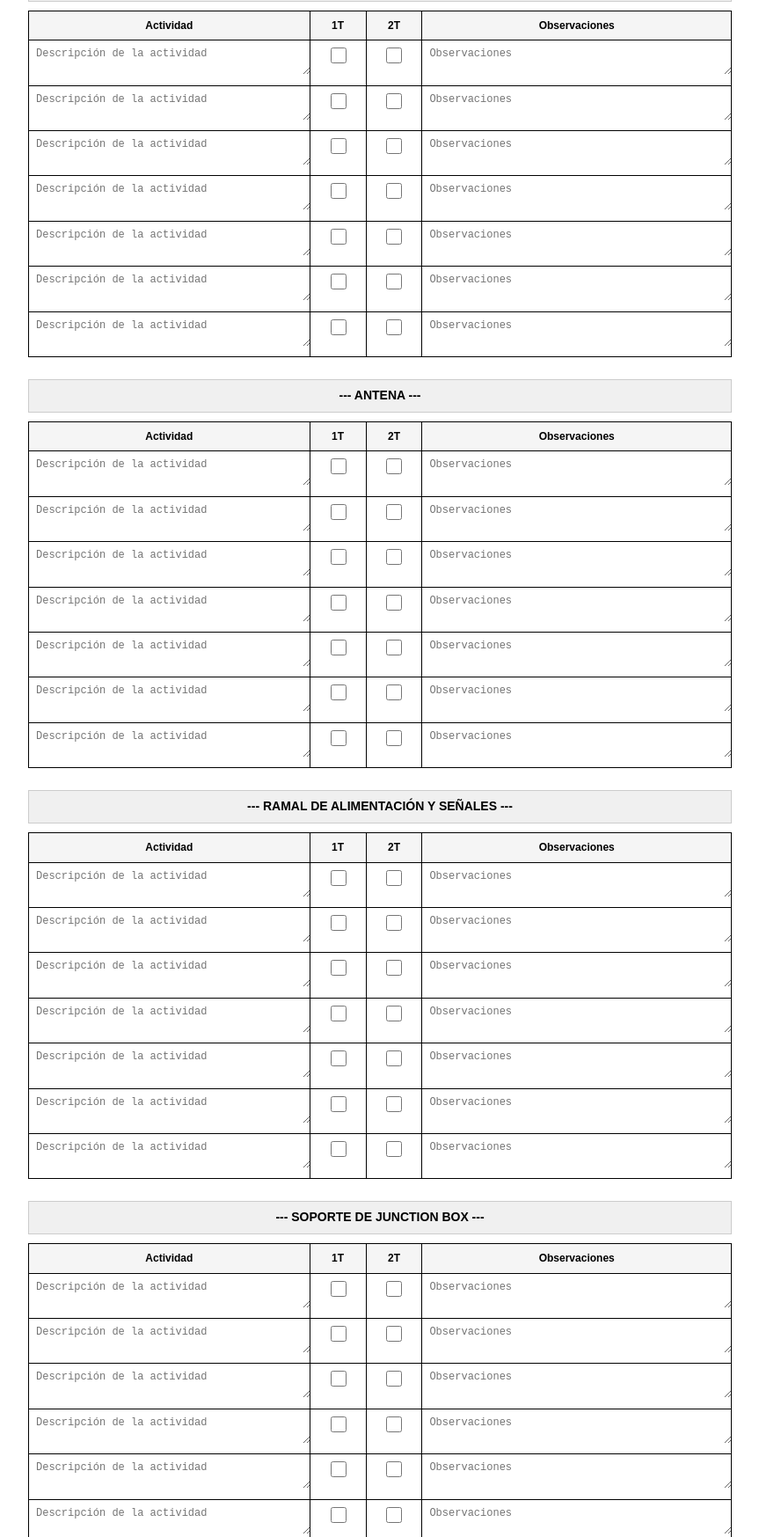
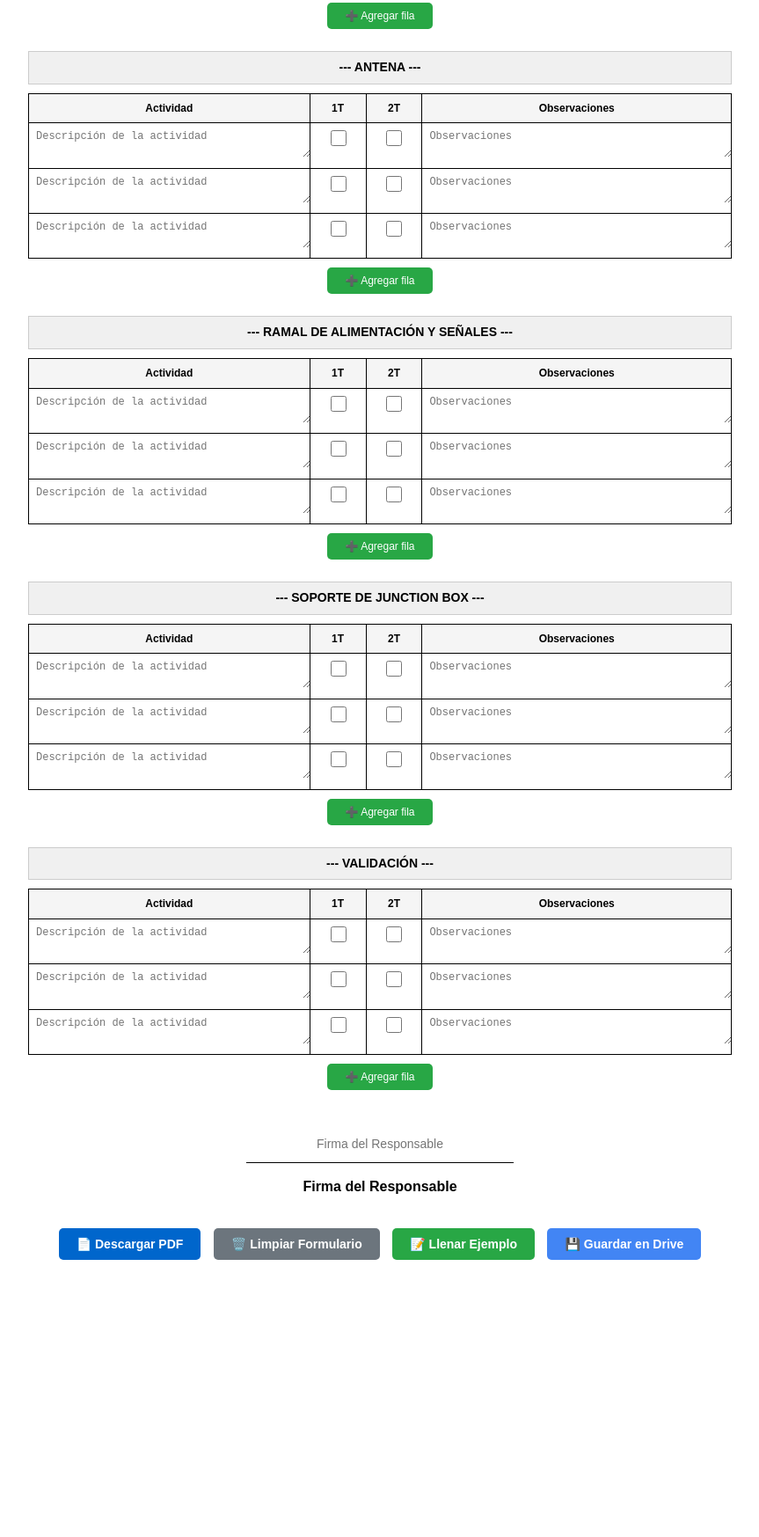
Before and after one commit to Moicano-uni/Fluitronic, a plain HTML site: page formato-trabajo.html in a window 1280 px wide. Shown: the part 952-2699 px from the top of the page at 88% size, without its empty margins (208-1071 px from the left). After the commit the page ends 2429 px from the top, so only its background shows below. Drawn offline with Linux system fonts and the light colour scheme.

Commit message:
Update formato-trabajo.html

```diff
--- a/formato-trabajo.html
+++ b/formato-trabajo.html
@@ -81,7 +81,7 @@
         .work-table {
             width: 100%;
             border-collapse: collapse;
-            margin-bottom: 25px;
+            margin-bottom: 10px;
         }
 
         .work-table th {
@@ -140,6 +140,25 @@
             cursor: pointer;
         }
 
+        .add-button-section {
+            text-align: center;
+            margin-bottom: 25px;
+        }
+
+        .add-row-btn {
+            background-color: #28a745;
+            color: white;
+            border: none;
+            padding: 8px 20px;
+            border-radius: 5px;
+            cursor: pointer;
+            font-size: 12px;
+        }
+
+        .add-row-btn:hover {
+            background-color: #218838;
+        }
+
         .signature-section {
             margin-top: 40px;
             text-align: center;
@@ -194,13 +213,18 @@
             color: white;
         }
 
+        .btn-drive {
+            background-color: #4285f4;
+            color: white;
+        }
+
         .btn:hover {
             opacity: 0.8;
         }
 
         @media print {
             body { margin: 0; padding: 15px; }
-            .buttons-section, .nav-header { display: none; }
+            .buttons-section, .nav-header, .add-button-section { display: none; }
             .section-title { page-break-inside: avoid; }
             .work-table { page-break-inside: auto; }
             .work-table tr { page-break-inside: avoid; }
@@ -234,10 +258,6 @@
             <input type="text" class="header-input" id="unidad-movil" placeholder="Escriba la unidad móvil">
         </div>
         <div class="header-field">
-            <label>Día:</label>
-            <input type="text" class="header-input" id="dia" placeholder="Escriba el día">
-        </div>
-        <div class="header-field">
             <label>Fecha:</label>
             <input type="date" class="header-input" id="fecha">
         </div>
@@ -247,9 +267,9 @@
         </div>
     </div>
 
-    <!-- 1. SEGURIDAD -->
+    <!-- SEGURIDAD -->
     <div class="section-title">--- SEGURIDAD ---</div>
-    <table class="work-table">
+    <table class="work-table" id="tabla-seguridad">
         <thead>
             <tr>
                 <th class="activity-col">Actividad</th>
@@ -277,36 +297,15 @@
                 <td class="check-col"><input type="checkbox" class="checkbox-input"></td>
                 <td><textarea class="obs-input" placeholder="Observaciones"></textarea></td>
             </tr>
-            <tr>
-                <td><textarea class="activity-input" placeholder="Descripción de la actividad"></textarea></td>
-                <td class="check-col"><input type="checkbox" class="checkbox-input"></td>
-                <td class="check-col"><input type="checkbox" class="checkbox-input"></td>
-                <td><textarea class="obs-input" placeholder="Observaciones"></textarea></td>
-            </tr>
-            <tr>
-                <td><textarea class="activity-input" placeholder="Descripción de la actividad"></textarea></td>
-                <td class="check-col"><input type="checkbox" class="checkbox-input"></td>
-                <td class="check-col"><input type="checkbox" class="checkbox-input"></td>
-                <td><textarea class="obs-input" placeholder="Observaciones"></textarea></td>
-            </tr>
-            <tr>
-                <td><textarea class="activity-input" placeholder="Descripción de la actividad"></textarea></td>
-                <td class="check-col"><input type="checkbox" class="checkbox-input"></td>
-                <td class="check-col"><input type="checkbox" class="checkbox-input"></td>
-                <td><textarea class="obs-input" placeholder="Observaciones"></textarea></td>
-            </tr>
-            <tr>
-                <td><textarea class="activity-input" placeholder="Descripción de la actividad"></textarea></td>
-                <td class="check-col"><input type="checkbox" class="checkbox-input"></td>
-                <td class="check-col"><input type="checkbox" class="checkbox-input"></td>
-                <td><textarea class="obs-input" placeholder="Observaciones"></textarea></td>
-            </tr>
         </tbody>
     </table>
+    <div class="add-button-section no-print">
+        <button class="add-row-btn" onclick="addRow('seguridad')">➕ Agregar fila</button>
+    </div>
 
-    <!-- 2. DESMONTAJE -->
+    <!-- DESMONTAJE -->
     <div class="section-title">--- DESMONTAJE ---</div>
-    <table class="work-table">
+    <table class="work-table" id="tabla-desmontaje">
         <thead>
             <tr>
                 <th class="activity-col">Actividad</th>
@@ -334,36 +333,15 @@
                 <td class="check-col"><input type="checkbox" class="checkbox-input"></td>
                 <td><textarea class="obs-input" placeholder="Observaciones"></textarea></td>
             </tr>
-            <tr>
-                <td><textarea class="activity-input" placeholder="Descripción de la actividad"></textarea></td>
-                <td class="check-col"><input type="checkbox" class="checkbox-input"></td>
-                <td class="check-col"><input type="checkbox" class="checkbox-input"></td>
-                <td><textarea class="obs-input" placeholder="Observaciones"></textarea></td>
-            </tr>
-            <tr>
-                <td><textarea class="activity-input" placeholder="Descripción de la actividad"></textarea></td>
-                <td class="check-col"><input type="checkbox" class="checkbox-input"></td>
-                <td class="check-col"><input type="checkbox" class="checkbox-input"></td>
-                <td><textarea class="obs-input" placeholder="Observaciones"></textarea></td>
-            </tr>
-            <tr>
-                <td><textarea class="activity-input" placeholder="Descripción de la actividad"></textarea></td>
-                <td class="check-col"><input type="checkbox" class="checkbox-input"></td>
-                <td class="check-col"><input type="checkbox" class="checkbox-input"></td>
-                <td><textarea class="obs-input" placeholder="Observaciones"></textarea></td>
-            </tr>
-            <tr>
-                <td><textarea class="activity-input" placeholder="Descripción de la actividad"></textarea></td>
-                <td class="check-col"><input type="checkbox" class="checkbox-input"></td>
-                <td class="check-col"><input type="checkbox" class="checkbox-input"></td>
-                <td><textarea class="obs-input" placeholder="Observaciones"></textarea></td>
-            </tr>
         </tbody>
     </table>
+    <div class="add-button-section no-print">
+        <button class="add-row-btn" onclick="addRow('desmontaje')">➕ Agregar fila</button>
+    </div>
 
-    <!-- 3. ANTENA -->
+    <!-- ANTENA -->
     <div class="section-title">--- ANTENA ---</div>
-    <table class="work-table">
+    <table class="work-table" id="tabla-antena">
         <thead>
             <tr>
                 <th class="activity-col">Actividad</th>
@@ -391,36 +369,15 @@
                 <td class="check-col"><input type="checkbox" class="checkbox-input"></td>
                 <td><textarea class="obs-input" placeholder="Observaciones"></textarea></td>
             </tr>
-            <tr>
-                <td><textarea class="activity-input" placeholder="Descripción de la actividad"></textarea></td>
-                <td class="check-col"><input type="checkbox" class="checkbox-input"></td>
-                <td class="check-col"><input type="checkbox" class="checkbox-input"></td>
-                <td><textarea class="obs-input" placeholder="Observaciones"></textarea></td>
-            </tr>
-            <tr>
-                <td><textarea class="activity-input" placeholder="Descripción de la actividad"></textarea></td>
-                <td class="check-col"><input type="checkbox" class="checkbox-input"></td>
-                <td class="check-col"><input type="checkbox" class="checkbox-input"></td>
-                <td><textarea class="obs-input" placeholder="Observaciones"></textarea></td>
-            </tr>
-            <tr>
-                <td><textarea class="activity-input" placeholder="Descripción de la actividad"></textarea></td>
-                <td class="check-col"><input type="checkbox" class="checkbox-input"></td>
-                <td class="check-col"><input type="checkbox" class="checkbox-input"></td>
-                <td><textarea class="obs-input" placeholder="Observaciones"></textarea></td>
-            </tr>
-            <tr>
-                <td><textarea class="activity-input" placeholder="Descripción de la actividad"></textarea></td>
-                <td class="check-col"><input type="checkbox" class="checkbox-input"></td>
-                <td class="check-col"><input type="checkbox" class="checkbox-input"></td>
-                <td><textarea class="obs-input" placeholder="Observaciones"></textarea></td>
-            </tr>
         </tbody>
     </table>
+    <div class="add-button-section no-print">
+        <button class="add-row-btn" onclick="addRow('antena')">➕ Agregar fila</button>
+    </div>
 
-    <!-- 4. RAMAL DE ALIMENTACIÓN Y SEÑALES -->
+    <!-- RAMAL DE ALIMENTACIÓN Y SEÑALES -->
     <div class="section-title">--- RAMAL DE ALIMENTACIÓN Y SEÑALES ---</div>
-    <table class="work-table">
+    <table class="work-table" id="tabla-ramal">
         <thead>
             <tr>
                 <th class="activity-col">Actividad</th>
@@ -448,36 +405,15 @@
                 <td class="check-col"><input type="checkbox" class="checkbox-input"></td>
                 <td><textarea class="obs-input" placeholder="Observaciones"></textarea></td>
             </tr>
-            <tr>
-                <td><textarea class="activity-input" placeholder="Descripción de la actividad"></textarea></td>
-                <td class="check-col"><input type="checkbox" class="checkbox-input"></td>
-                <td class="check-col"><input type="checkbox" class="checkbox-input"></td>
-                <td><textarea class="obs-input" placeholder="Observaciones"></textarea></td>
-            </tr>
-            <tr>
-                <td><textarea class="activity-input" placeholder="Descripción de la actividad"></textarea></td>
-                <td class="check-col"><input type="checkbox" class="checkbox-input"></td>
-                <td class="check-col"><input type="checkbox" class="checkbox-input"></td>
-                <td><textarea class="obs-input" placeholder="Observaciones"></textarea></td>
-            </tr>
-            <tr>
-                <td><textarea class="activity-input" placeholder="Descripción de la actividad"></textarea></td>
-                <td class="check-col"><input type="checkbox" class="checkbox-input"></td>
-                <td class="check-col"><input type="checkbox" class="checkbox-input"></td>
-                <td><textarea class="obs-input" placeholder="Observaciones"></textarea></td>
-            </tr>
-            <tr>
-                <td><textarea class="activity-input" placeholder="Descripción de la actividad"></textarea></td>
-                <td class="check-col"><input type="checkbox" class="checkbox-input"></td>
-                <td class="check-col"><input type="checkbox" class="checkbox-input"></td>
-                <td><textarea class="obs-input" placeholder="Observaciones"></textarea></td>
-            </tr>
         </tbody>
     </table>
+    <div class="add-button-section no-print">
+        <button class="add-row-btn" onclick="addRow('ramal')">➕ Agregar fila</button>
+    </div>
 
-    <!-- 5. SOPORTE DE JUNCTION BOX -->
+    <!-- SOPORTE DE JUNCTION BOX -->
     <div class="section-title">--- SOPORTE DE JUNCTION BOX ---</div>
-    <table class="work-table">
+    <table class="work-table" id="tabla-soporte">
         <thead>
             <tr>
                 <th class="activity-col">Actividad</th>
@@ -505,36 +441,15 @@
                 <td class="check-col"><input type="checkbox" class="checkbox-input"></td>
                 <td><textarea class="obs-input" placeholder="Observaciones"></textarea></td>
             </tr>
-            <tr>
-                <td><textarea class="activity-input" placeholder="Descripción de la actividad"></textarea></td>
-                <td class="check-col"><input type="checkbox" class="checkbox-input"></td>
-                <td class="check-col"><input type="checkbox" class="checkbox-input"></td>
-                <td><textarea class="obs-input" placeholder="Observaciones"></textarea></td>
-            </tr>
-            <tr>
-                <td><textarea class="activity-input" placeholder="Descripción de la actividad"></textarea></td>
-                <td class="check-col"><input type="checkbox" class="checkbox-input"></td>
-                <td class="check-col"><input type="checkbox" class="checkbox-input"></td>
-                <td><textarea class="obs-input" placeholder="Observaciones"></textarea></td>
-            </tr>
-            <tr>
-                <td><textarea class="activity-input" placeholder="Descripción de la actividad"></textarea></td>
-                <td class="check-col"><input type="checkbox" class="checkbox-input"></td>
-                <td class="check-col"><input type="checkbox" class="checkbox-input"></td>
-                <td><textarea class="obs-input" placeholder="Observaciones"></textarea></td>
-            </tr>
-            <tr>
-                <td><textarea class="activity-input" placeholder="Descripción de la actividad"></textarea></td>
-                <td class="check-col"><input type="checkbox" class="checkbox-input"></td>
-                <td class="check-col"><input type="checkbox" class="checkbox-input"></td>
-                <td><textarea class="obs-input" placeholder="Observaciones"></textarea></td>
-            </tr>
         </tbody>
     </table>
+    <div class="add-button-section no-print">
+        <button class="add-row-btn" onclick="addRow('soporte')">➕ Agregar fila</button>
+    </div>
 
-    <!-- 6. VALIDACIÓN -->
+    <!-- VALIDACIÓN -->
     <div class="section-title">--- VALIDACIÓN ---</div>
-    <table class="work-table">
+    <table class="work-table" id="tabla-validacion">
         <thead>
             <tr>
                 <th class="activity-col">Actividad</th>
@@ -562,56 +477,46 @@
                 <td class="check-col"><input type="checkbox" class="checkbox-input"></td>
                 <td><textarea class="obs-input" placeholder="Observaciones"></textarea></td>
             </tr>
-            <tr>
-                <td><textarea class="activity-input" placeholder="Descripción de la actividad"></textarea></td>
-                <td class="check-col"><input type="checkbox" class="checkbox-input"></td>
-                <td class="check-col"><input type="checkbox" class="checkbox-input"></td>
-                <td><textarea class="obs-input" placeholder="Observaciones"></textarea></td>
-            </tr>
-            <tr>
-                <td><textarea class="activity-input" placeholder="Descripción de la actividad"></textarea></td>
-                <td class="check-col"><input type="checkbox" class="checkbox-input"></td>
-                <td class="check-col"><input type="checkbox" class="checkbox-input"></td>
-                <td><textarea class="obs-input" placeholder="Observaciones"></textarea></td>
-            </tr>
-            <tr>
-                <td><textarea class="activity-input" placeholder="Descripción de la actividad"></textarea></td>
-                <td class="check-col"><input type="checkbox" class="checkbox-input"></td>
-                <td class="check-col"><input type="checkbox" class="checkbox-input"></td>
-                <td><textarea class="obs-input" placeholder="Observaciones"></textarea></td>
-            </tr>
-            <tr>
-                <td><textarea class="activity-input" placeholder="Descripción de la actividad"></textarea></td>
-                <td class="check-col"><input type="checkbox" class="checkbox-input"></td>
-                <td class="check-col"><input type="checkbox" class="checkbox-input"></td>
-                <td><textarea class="obs-input" placeholder="Observaciones"></textarea></td>
-            </tr>
         </tbody>
     </table>
+    <div class="add-button-section no-print">
+        <button class="add-row-btn" onclick="addRow('validacion')">➕ Agregar fila</button>
+    </div>
 
-    <!-- 7. FIRMA -->
+    <!-- FIRMA -->
     <div class="signature-section">
         <input type="text" class="signature-input" placeholder="Firma del Responsable">
         <p><strong>Firma del Responsable</strong></p>
     </div>
 
-    <!-- 8. BOTONES -->
+    <!-- BOTONES -->
     <div class="buttons-section no-print">
         <button class="btn btn-primary" onclick="window.print()">📄 Descargar PDF</button>
         <button class="btn btn-secondary" onclick="clearForm()">🗑️ Limpiar Formulario</button>
         <button class="btn btn-success" onclick="fillSample()">📝 Llenar Ejemplo</button>
+        <button class="btn btn-drive" onclick="saveToGoogleDrive()">💾 Guardar en Drive</button>
     </div>
 
     <script>
+        function addRow(seccion) {
+            const tabla = document.getElementById(`tabla-${seccion}`);
+            const tbody = tabla.querySelector('tbody');
+
+            const nuevaFila = tbody.insertRow();
+            nuevaFila.innerHTML = `
+                <td><textarea class="activity-input" placeholder="Descripción de la actividad"></textarea></td>
+                <td class="check-col"><input type="checkbox" class="checkbox-input"></td>
+                <td class="check-col"><input type="checkbox" class="checkbox-input"></td>
+                <td><textarea class="obs-input" placeholder="Observaciones"></textarea></td>
+            `;
+        }
+
         function clearForm() {
-            // Limpiar campos de encabezado
             document.getElementById('proyecto').value = '';
             document.getElementById('unidad-movil').value = '';
-            document.getElementById('dia').value = '';
             document.getElementById('fecha').value = '';
             document.getElementById('responsable').value = '';
 
-            // Limpiar todas las actividades y observaciones
             const activityInputs = document.querySelectorAll('.activity-input');
             const obsInputs = document.querySelectorAll('.obs-input');
             const checkboxes = document.querySelectorAll('.checkbox-input');
@@ -626,28 +531,21 @@
         }
 
         function fillSample() {
-            // Llenar datos de ejemplo
             document.getElementById('proyecto').value = 'Proyecto Telecomunicaciones XYZ';
             document.getElementById('unidad-movil').value = 'UM-001';
-            document.getElementById('dia').value = 'Lunes';
             document.getElementById('fecha').value = '2025-09-25';
             document.getElementById('responsable').value = 'Juan Pérez';
 
-            // Llenar algunas actividades de ejemplo
             const activities = [
                 'Verificar EPP completo',
                 'Revisar herramientas',
-                'Inspección visual del equipo',
-                'Desconexión segura',
-                'Verificar integridad de antena'
+                'Inspección visual del equipo'
             ];
 
             const observations = [
                 'Todo en orden',
                 'Revisar casco',
-                'Equipo en buen estado',
-                'Sin anomalías',
-                'Antena funcional'
+                'Equipo en buen estado'
             ];
 
             const activityInputs = document.querySelectorAll('.activity-input');
@@ -666,8 +564,76 @@
             });
 
             document.querySelector('.signature-input').value = 'Juan Pérez';
+            alert('Formulario rellenado con datos de ejemplo');
+        }
 
-            alert('Formulario rellenado con datos de ejemplo');
+        function saveToGoogleDrive() {
+            const fecha = document.getElementById('fecha').value || new Date().toISOString().split('T')[0];
+            const proyecto = document.getElementById('proyecto').value || 'Proyecto';
+            const responsable = document.getElementById('responsable').value || 'Responsable';
+            const fileName = `Formato_Trabajo_${proyecto}_${responsable}_${fecha}.txt`;
+
+            let contenido = `FORMATO DE TRABAJO TÉCNICO\n`;
+            contenido += `========================================\n\n`;
+
+            contenido += `INFORMACIÓN GENERAL:\n`;
+            contenido += `- Proyecto: ${document.getElementById('proyecto').value}\n`;
+            contenido += `- Unidad Móvil: ${document.getElementById('unidad-movil').value}\n`;
+            contenido += `- Fecha: ${document.getElementById('fecha').value}\n`;
+            contenido += `- Responsable: ${document.getElementById('responsable').value}\n\n`;
+
+            function procesarSeccion(titulo, tablaId) {
+                contenido += `${titulo}\n`;
+                contenido += `${'='.repeat(titulo.length)}\n`;
+
+                const tabla = document.getElementById(tablaId);
+                const filas = tabla.querySelectorAll('tbody tr');
+
+                let actividadNum = 1;
+                filas.forEach(fila => {
+                    const actividad = fila.querySelector('.activity-input').value.trim();
+                    const check1T = fila.querySelectorAll('.checkbox-input')[0].checked;
+                    const check2T = fila.querySelectorAll('.checkbox-input')[1].checked;
+                    const observaciones = fila.querySelector('.obs-input').value.trim();
+
+                    if (actividad) {
+                        contenido += `\n${actividadNum}. ${actividad}\n`;
+                        contenido += `   - 1T: ${check1T ? 'Completado ✓' : 'Pendiente ✗'}\n`;
+                        contenido += `   - 2T: ${check2T ? 'Completado ✓' : 'Pendiente ✗'}\n`;
+                        if (observaciones) {
+                            contenido += `   - Observaciones: ${observaciones}\n`;
+                        }
+                        actividadNum++;
+                    }
+                });
+                contenido += `\n`;
+            }
+
+            procesarSeccion('SEGURIDAD', 'tabla-seguridad');
+            procesarSeccion('DESMONTAJE', 'tabla-desmontaje');
+            procesarSeccion('ANTENA', 'tabla-antena');
+            procesarSeccion('RAMAL DE ALIMENTACIÓN Y SEÑALES', 'tabla-ramal');
+            procesarSeccion('SOPORTE DE JUNCTION BOX', 'tabla-soporte');
+            procesarSeccion('VALIDACIÓN', 'tabla-validacion');
+
+            const firma = document.querySelector('.signature-input').value.trim();
+            if (firma) {
+                contenido += `FIRMA DEL RESPONSABLE: ${firma}\n`;
+            }
+
+            contenido += `\nFecha de generación: ${new Date().toLocaleString()}\n`;
+
+            const blob = new Blob([contenido], { type: 'text/plain;charset=utf-8' });
+            const url = URL.createObjectURL(blob);
+            const a = document.createElement('a');
+            a.href = url;
+            a.download = fileName;
+            document.body.appendChild(a);
+            a.click();
+            document.body.removeChild(a);
+            URL.revokeObjectURL(url);
+
+            alert(`Archivo descargado como: ${fileName}\n\nPara subirlo a Google Drive:\n1. Ve a drive.google.com\n2. Haz clic en "Nuevo"\n3. Selecciona "Subir archivo"\n4. Busca el archivo descargado\n\n¡O simplemente arrastra el archivo a tu Drive!`);
         }
 
         // Auto-resize textareas
```
